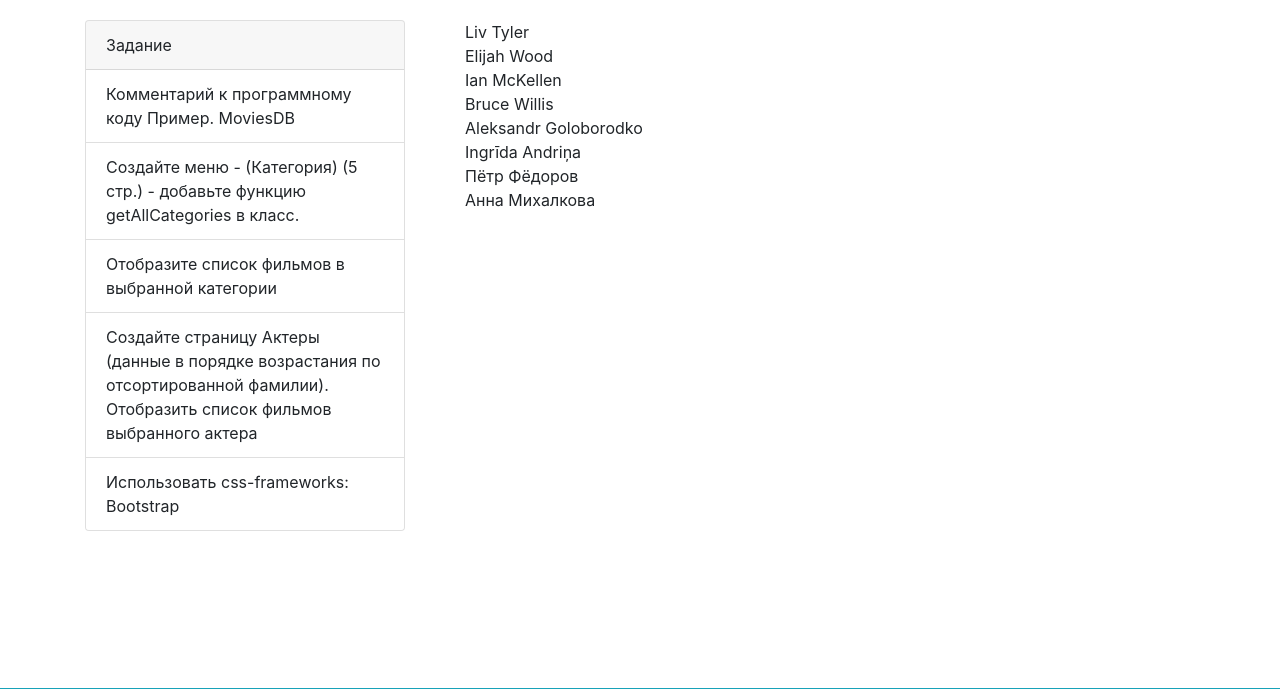
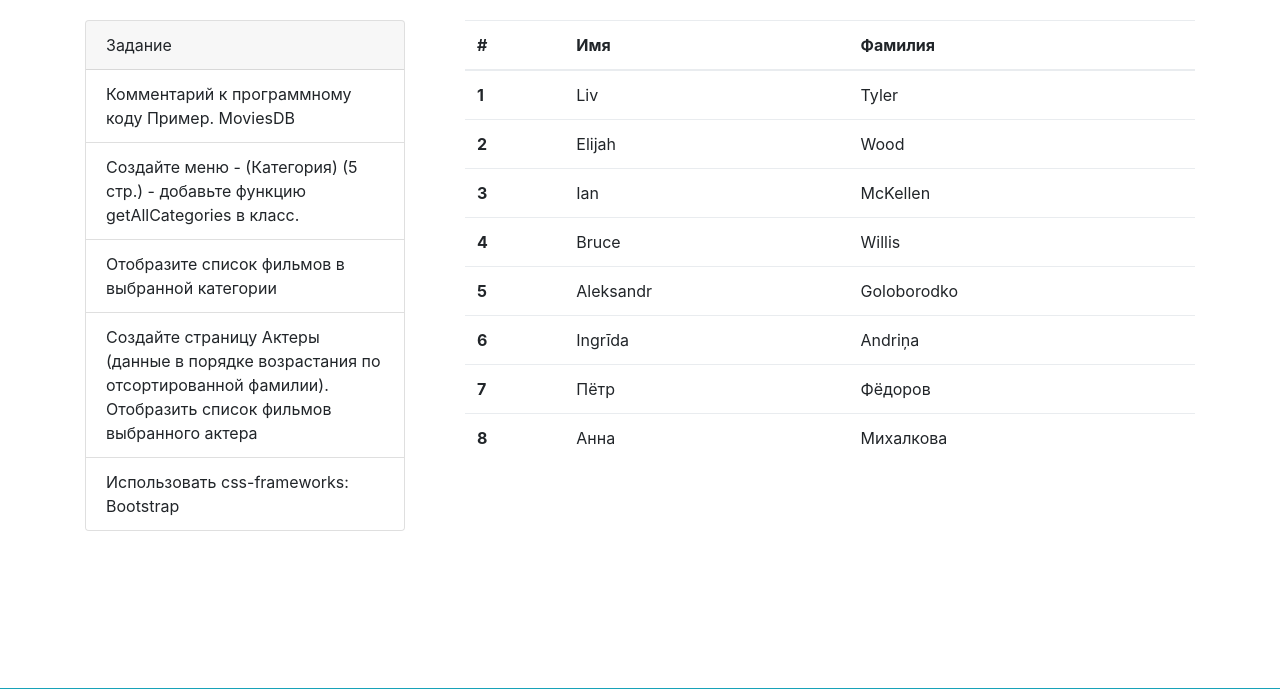
Before and after one commit to mrartixd/Shabunov_UlesannePHPDB, a PHP site: page /actors.php in a window 1280 px wide. Shown: the part 56-745 px from the top of the page. Run offline with PHP 8.4, Linux system fonts and the light colour scheme; data comes from the database, SQL or seed files in the repository; some libraries are stand-ins or nearby versions.

Commit message:
add table in actors

```diff
--- a/actors.php
+++ b/actors.php
@@ -61,11 +61,25 @@
 </div>
     </div>
     <div class="col-8">
+<table class="table">
+  <thead>
+    <tr>
+      <th scope="col">#</th>
+      <th scope="col">Имя</th>
+      <th scope="col">Фамилия</th>
+    </tr>
+  </thead>
+  <tbody>
     <?php
-    foreach($db->getAllActors() as $actors){
-        echo $actors->firstname.' '.$actors->lastname.'<br/>';
-    }
-    ?>
+     foreach($db->getAllActors() as $actors) {?>
+    <tr>
+      <th scope="row"><?php echo $actors->id;  ?></th>
+      <td><?php echo $actors->firstname;?></td>
+      <td><?php echo $actors->lastname;?></td>
+    </tr>
+    <?php }?>
+  </tbody>
+</table>
     </div>
   </div>
     </body>
```
